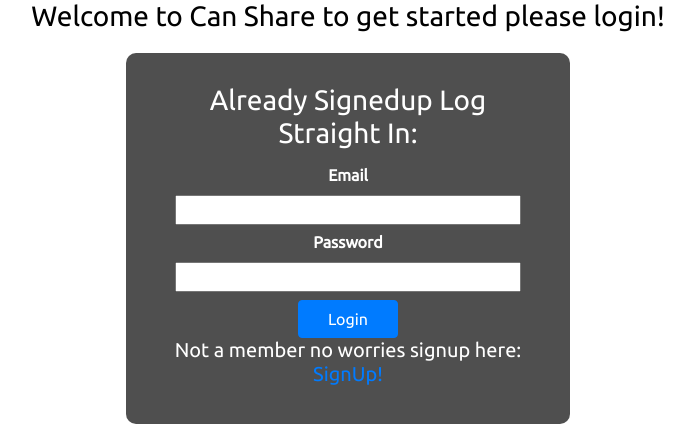
After one commit to jonathanw82/Can_Share, a Flask app: page /loginalready in a window 1280 px wide. The commit adds this page. Shown: the part 652-1096 px from the top of the page, without its empty margins (292-986 px from the left). Run offline with Flask 2, Linux system fonts and the light colour scheme; some libraries are stand-ins or nearby versions; some web fonts are replaced.

Commit message:
added feedback from signup form

```diff
--- a/app.py
+++ b/app.py
@@ -36,18 +36,23 @@ def register():
     if request.method == "GET":
         return render_template('register.html')
     elif request.method == "POST":
+        email = request.form['email']
+        existing_user = mongo.db.users.find_one({'email': email})
         username = request.form['username']
-        email = request.form['email']
         password = request.form['password']
         user_type = request.form['type']
-        _hash = pbkdf2_sha256.hash(password)
-        mongo.db.users.insert_one({
-            'username': username,
-            'email': email,
-            'password': _hash,
-            'type': user_type
-        })
-        return redirect(url_for('login'))
+
+
+        if existing_user is None:
+            _hash = pbkdf2_sha256.hash(password)
+            mongo.db.users.insert_one({
+                                       'username': username,
+                                       'email': email,
+                                       'password': _hash,
+                                       'type': user_type})
+            return redirect(url_for('login'))
+        else:
+            return redirect(url_for('loginalready'))
 
 
 @app.route('/login', methods=["GET", "POST"])
@@ -79,6 +84,11 @@ def loginerror():
     return render_template('loginerror.html')
 
 
+@app.route('/loginalready')
+def loginalready():
+    return render_template('loginalready.html')
+
+
 @app.route('/logout')
 @check_logged_in
 def logout():
@@ -87,7 +97,9 @@ def logout():
     session.pop('usertype', None)
     return redirect(url_for('home'))
 
+
 # ~~~~~~~~~~~~~~~~~~~~~~~~~~~~~~~~~~ Page Routes ~~~~~~~~~~~~~~~~~~~~~~~~~~~~~~
+
 
 """
 def calculate(can_id):
@@ -126,7 +138,8 @@ def vote(direction, element):
                 mongo.db.ratings.remove({'_id': ObjectId(_id)})
             return 0
 """
-# else len results is not 0 means user has voted results[rating] if results[rating] == to rating delete results[_id] using def delete return disable both unchecked from java
+# else len results is not 0 means user has voted results[rating] if results[rating] == to rating
+# delete results[_id] using def delete return disable both unchecked from java
 # if results[rating] != results update ratings =0 reuturn the name of the icon that needs to be checked
 
 
@@ -145,7 +158,8 @@ def homeLoggedIn():
         # if session['usertype']: return admin panel,
         results = list(mongo.db.cansAndBottleInfo.find())
         for res in results:
-            beer_type = mongo.db.type.find_one({'_id': ObjectId(res['beer_type'])})
+            beer_type = mongo.db.type.find_one({'_id': ObjectId(res['beer_type']
+                                                                )})
             res['beer_name'] = beer_type['type']
             # average = calculate(res['_id'])for each results call the calulate function and pass in the can_id
             # res['average'] = average
@@ -194,6 +208,7 @@ def about():
 def topshelf():
     return render_template('topshelf.html', title='Top Shelf',
                            background='background_image_topshelf')
+
 
 @app.route('/friends')
 def friends():
--- a/templates/beerceller.html
+++ b/templates/beerceller.html
@@ -10,6 +10,7 @@
 		<div class="col-sm-12 loginbox">
 			<form method="POST" action="{{url_for('login')}}">
 				<h3>LogIn:</h3>
+                <span>{{ error }}</span>
 				<div>
 					<label>Email</label><br>
 					<input type="email" name="email" required>
--- /dev/null
+++ b/templates/loginalready.html
@@ -0,0 +1,29 @@
+{% extends 'base.html' %}
+{% block content %}
+
+<div container-fluid>
+	<div class="col-sm-12 herologo">
+		<img class="cellarlogo" src="/static/images/can-share.png" alt="can share image">
+    </div>
+		<div class="col-sm-12 wellcomename">
+			<h3 class="welcome-maessage">Welcome to Can Share to get started please login!</h3>
+		</div>
+		<div class="col-sm-12 loginbox">
+			<form method="POST" action="{{url_for('login')}}">
+				<h3>Already Signedup Log Straight In:</h3>
+				<div>
+					<label>Email</label><br>
+					<input type="email" name="email" required>
+                </div>
+				<div>
+					<label>Password</label><br>
+					<input class="passwordinputbox" type="password" name="password" required>
+                </div>
+					<button type="submit" class="btn btn-primary form-button">Login</button>
+			</form>
+			<h5>Not a member no worries signup here: <a href="{{url_for ('register')}}">SignUp!</a></h5>
+		</div>
+	</div>
+
+
+	{% endblock %}
--- a/templates/register.html
+++ b/templates/register.html
@@ -5,9 +5,7 @@
 	<img class="cellarlogo" src="/static/images/can-share.png" alt="can share image">
     </div>
 	<div class="col-sm-12 wellcomename">
-		<h3 class="welcome-maessage">Welcome to Can Share to get started please login to view, rate and add your own
-			beers!
-		</h3>
+		<h3 class="welcome-maessage">Welcome to Can Share Signup To Enjoy All The Features</h3>
 	</div>
 
 
@@ -28,7 +26,6 @@
 			<input class="passwordinputbox" type="password" name="password" required>
         </div>
         <select name="type">
-                <option value="admin">Admin</option>
                 <option value="user">User</option>
         </select>
         <div>
```
